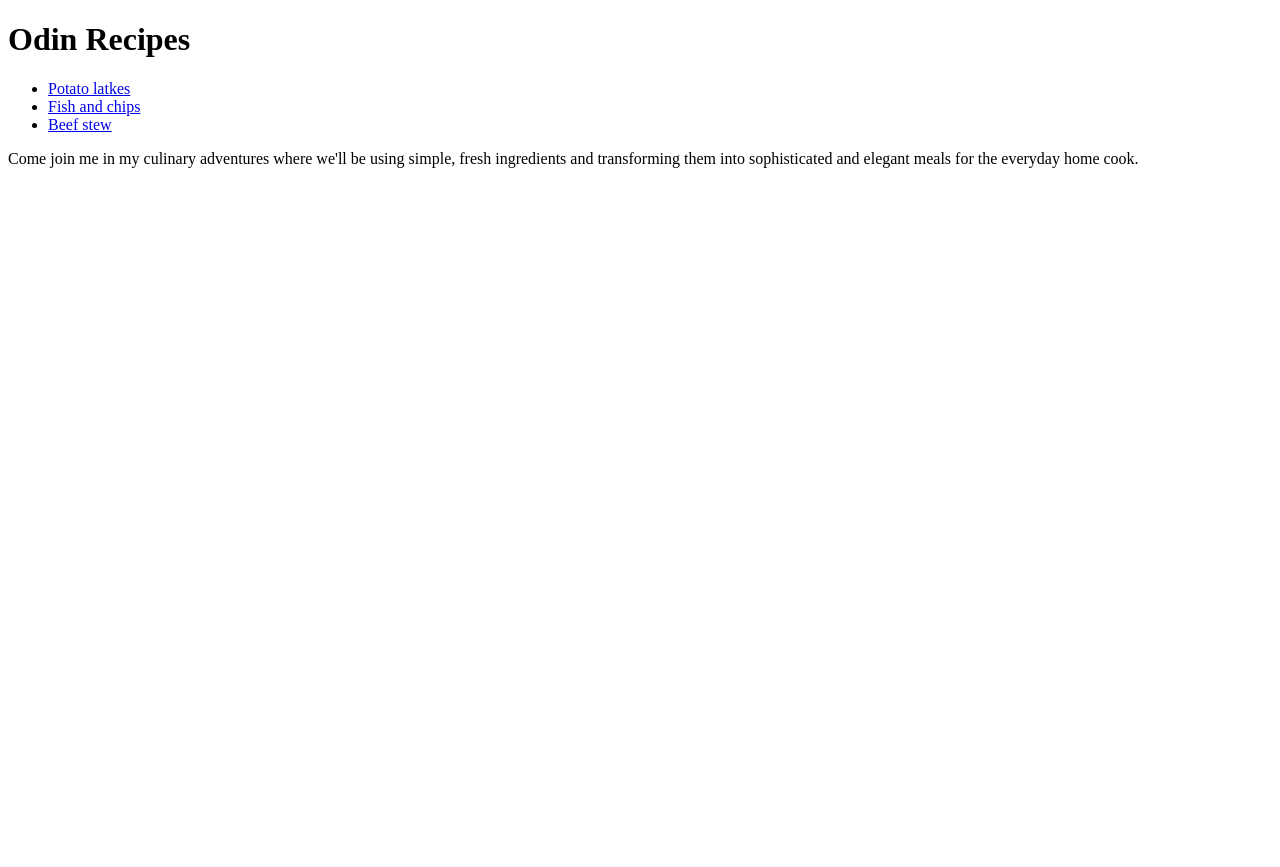
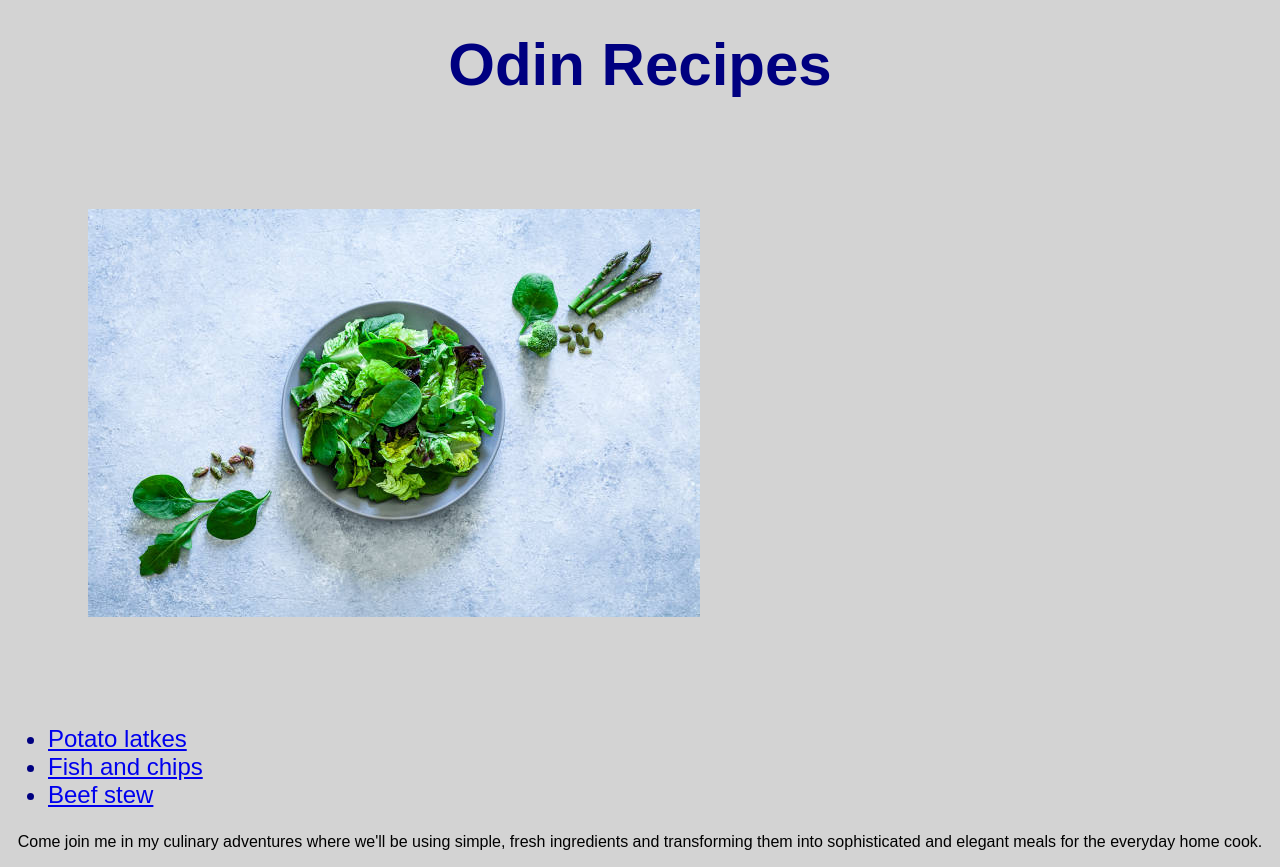
Before and after one commit to ewekud/odin-recipes, a plain HTML site: page index.html in a window 1280 px wide. Before the commit the page ends 800 px from the top, so only its background shows below. Drawn offline with Linux system fonts and the light colour scheme.

Commit message:
Edit images/green.jpeg and index.html

```diff
--- a/index.html
+++ b/index.html
@@ -3,16 +3,16 @@
 <head>
     <meta charset="UTF-8">
     <title>Document</title>
+    <link rel="stylesheet" href="style.css" />
 </head>
 <body>
     <h1>Odin Recipes</h1>
+    <div><img src="../odin-recipes/images/green.jpeg"></div>
     <ul>
-        <li><a href="./babkaziemniaczana.html">Potato latkes
-        </a></li>
-        <li><a href="./fishchips.html">Fish and chips</a></li>
-        <li><a href="./stew.html">Beef stew</a></li>
+        <li><a href="../odin-recipes/rec/babkaziemniaczana.html">Potato latkes</a></li>
+        <li><a href="../odin-recipes/rec/fishchips.html">Fish and chips</a></li>
+        <li><a href="../odin-recipes/rec/stew.html">Beef stew</a></li>
     </ul>
-
     <p>Come join me in my culinary adventures where we'll be using simple, fresh ingredients and transforming them into sophisticated and elegant meals for the everyday home cook.</p>
 </body>
 </html>
--- /dev/null
+++ b/rec/styles.css
@@ -0,0 +1,33 @@
+body{
+    background-color: ivory;
+}
+
+img{
+    height: 400px;
+    width: auto;
+
+}
+
+h1,
+h3{
+    font-family: fantasy;
+    color: navy;
+    text-align: center;
+
+}
+
+h3{
+    font-size: 30px;
+}
+
+h1{
+    font-size: 60px;
+}
+
+p,
+ul,
+ol{
+    font-family: fantasy;
+    font-size: 18px;
+
+}
--- /dev/null
+++ b/style.css
@@ -0,0 +1,31 @@
+body{
+
+    background-color: lightgrey;
+}
+div{
+    display:block;
+    margin: 0px  auto;
+    padding: 80px 80px;
+
+}
+
+h1{
+    font-family: fantasy;
+    font-size: 60px;
+    text-align: center;
+    color: navy;
+    margin: 30px  auto;
+    font-weight: bold;
+}
+
+ul{
+    font-family:fantasy;
+    font-size: 24px;
+    color: navy;
+}
+
+p{
+    font-family: fantasy;
+    font-size-adjust: inherit;
+    text-align: center;
+}
```
Also changed, not shown: rec/babkaziemniaczana.html (renamed from babkaziemniaczana.html, +2 -1 lines), rec/fishchips.html (renamed from fishchips.html, +2 -1 lines), rec/stew.html (renamed from stew.html, +2 -1 lines), images/green.jpeg (added).
